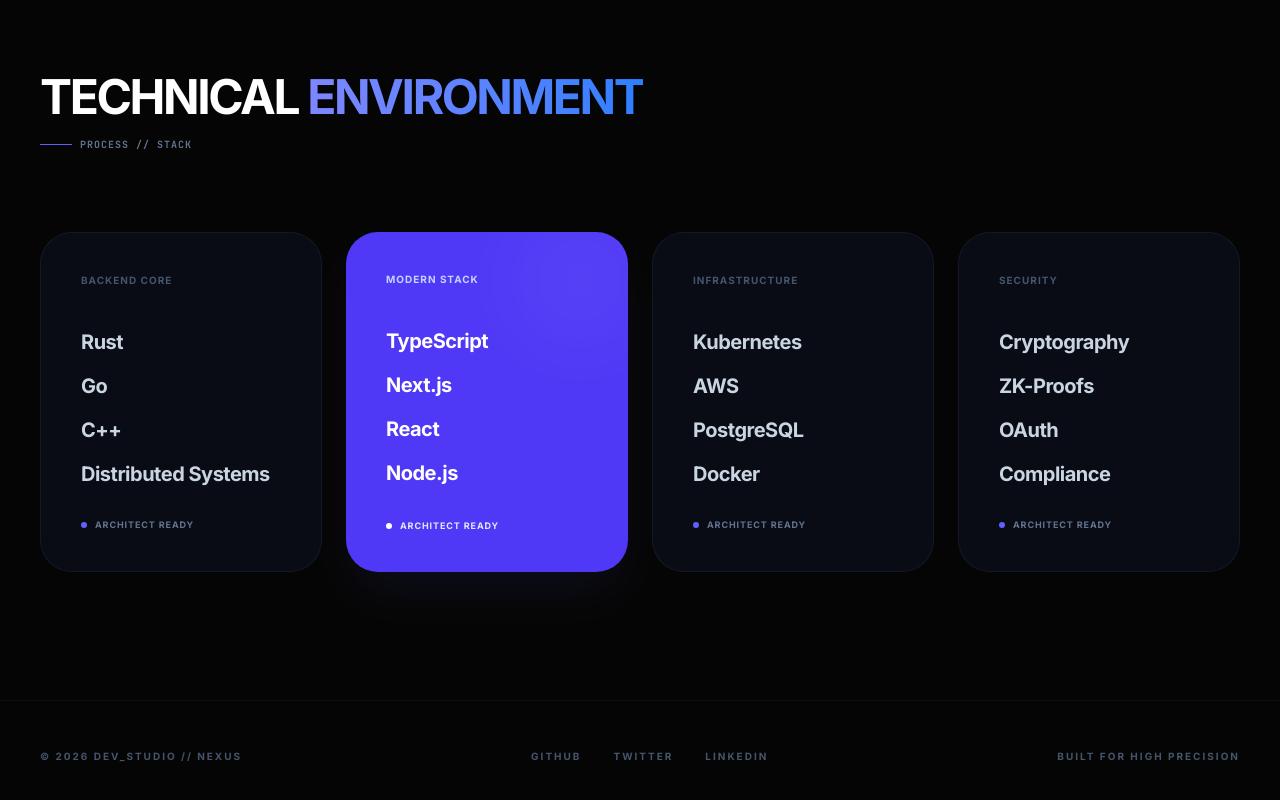
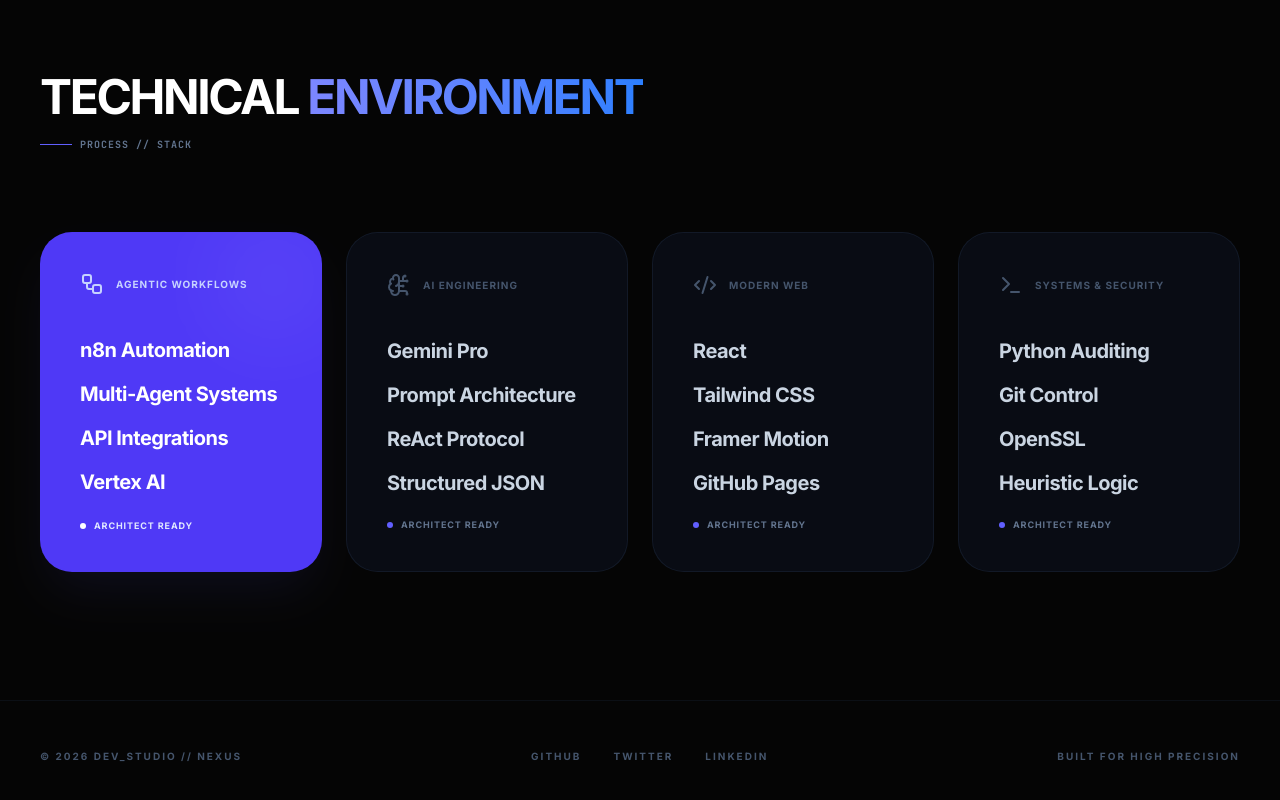
Before and after one commit to Lorchissimo/Lorchissimo.github.io, a React (Vite) app: page / in a window 1280 px wide. Shown: the part 1599-2399 px from the top of the page. Built offline with nearby package versions, Linux system fonts and the light colour scheme.

Commit message:
Update skills section with new icons and titles

```diff
--- a/src/components/Skills.tsx
+++ b/src/components/Skills.tsx
@@ -1,29 +1,29 @@
 import { motion } from "motion/react";
-import { Cpu, Globe, Database, Shield } from "lucide-react";
+import { BrainCircuit, Workflow, Code2, Terminal } from "lucide-react";
 
 const SKILLS = [
   {
-    icon: <Cpu className="w-6 h-6" />,
-    title: "Backend Core",
-    items: ["Rust", "Go", "C++", "Distributed Systems"],
+    icon: <Workflow className="w-6 h-6" />,
+    title: "Agentic Workflows",
+    items: ["n8n Automation", "Multi-Agent Systems", "API Integrations", "Vertex AI"],
+    featured: true
+  },
+  {
+    icon: <BrainCircuit className="w-6 h-6" />,
+    title: "AI Engineering",
+    items: ["Gemini Pro", "Prompt Architecture", "ReAct Protocol", "Structured JSON"],
     featured: false
   },
   {
-    icon: <Globe className="w-6 h-6" />,
-    title: "Modern Stack",
-    items: ["TypeScript", "Next.js", "React", "Node.js"],
-    featured: true
-  },
-  {
-    icon: <Database className="w-6 h-6" />,
-    title: "Infrastructure",
-    items: ["Kubernetes", "AWS", "PostgreSQL", "Docker"],
+    icon: <Code2 className="w-6 h-6" />,
+    title: "Modern Web",
+    items: ["React", "Tailwind CSS", "Framer Motion", "GitHub Pages"],
     featured: false
   },
   {
-    icon: <Shield className="w-6 h-6" />,
-    title: "Security",
-    items: ["Cryptography", "ZK-Proofs", "OAuth", "Compliance"],
+    icon: <Terminal className="w-6 h-6" />,
+    title: "Systems & Security",
+    items: ["Python Auditing", "Git Control", "OpenSSL", "Heuristic Logic"],
     featured: false
   }
 ];
@@ -59,7 +59,8 @@
               )}
 
               <div>
-                <span className={`text-[10px] uppercase font-bold tracking-widest mb-10 block ${skill.featured ? "text-indigo-200" : "text-slate-600"}`}>
+                <span className={`text-[10px] uppercase font-bold tracking-widest mb-10 block flex items-center gap-3 ${skill.featured ? "text-indigo-200" : "text-slate-600"}`}>
+                  {skill.icon}
                   {skill.title}
                 </span>
                 <div className="space-y-4">
```
